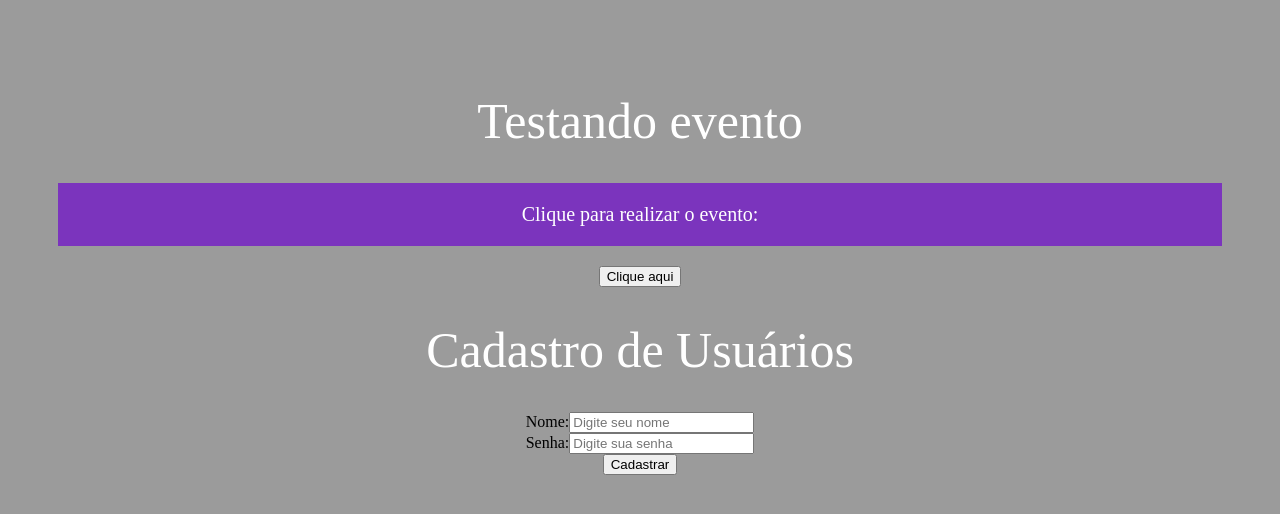
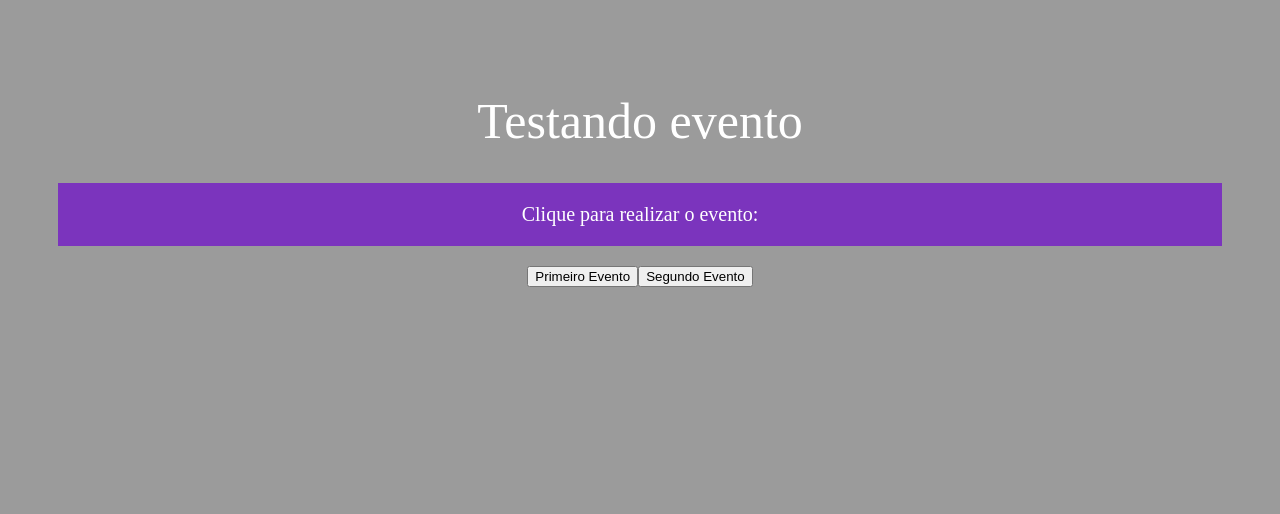
Before and after one commit to Alekinhos/ProjectReact, a React (Create React App) app: page / in a window 1280 px wide. Shown: the top 514 px of the page. Built offline with nearby package versions, Linux system fonts and the light colour scheme.

Commit message:
desenvolvimento

```diff
--- a/src/App.js
+++ b/src/App.js
@@ -1,7 +1,6 @@
 
 import './App.css';
 import Evento from './components/Evento';
-import FormUser from './components/FormUser';
 
 function App() {
 
@@ -9,7 +8,6 @@
     <div className="App">
     <h1>Testando evento</h1>
       <Evento />
-      <FormUser/>
     </div>
   );
 
--- a/src/components/Evento.js
+++ b/src/components/Evento.js
@@ -1,17 +1,24 @@
+import Button from './evento/Button'
+
 function Evento(){
     return(
         <>
         <p>Clique para realizar o evento:</p>
-
-        <button onClick={meuEvento}>Clique aqui</button>
-
+        <Button event={meuEvento} text="Primeiro Evento"></Button>
+        <Button event={segundoEvento} text="Segundo Evento"></Button>
         </>
     )
+
+function segundoEvento(){
+    console.log('Segundo evento disparado')
+    alert('Segundo evento disparado')
 }
 
+
 function meuEvento(){
-    console.log('Evento realizado com sucesso!')
-    alert('Evento disparado')
+    console.log('Ativando Primeiro Evento')
+    alert('Ativando Primeiro Evento')
+}
 }
 
 export default Evento
--- /dev/null
+++ b/src/components/evento/Button.js
@@ -0,0 +1,8 @@
+function Button(props){
+    return (
+        <button onClick={props.event}>{props.text}</button>
+    )
+
+}
+
+export default Button
```
